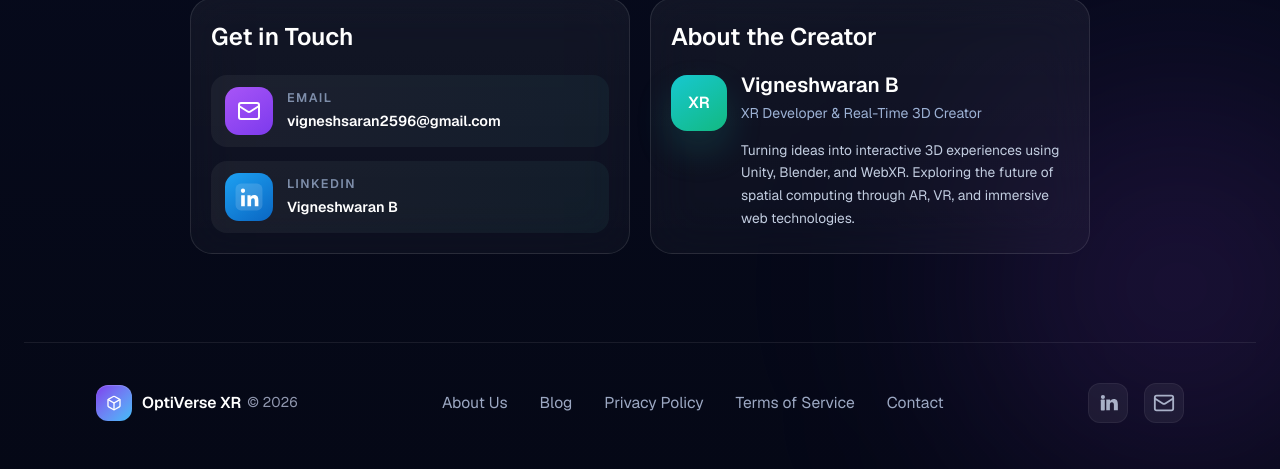
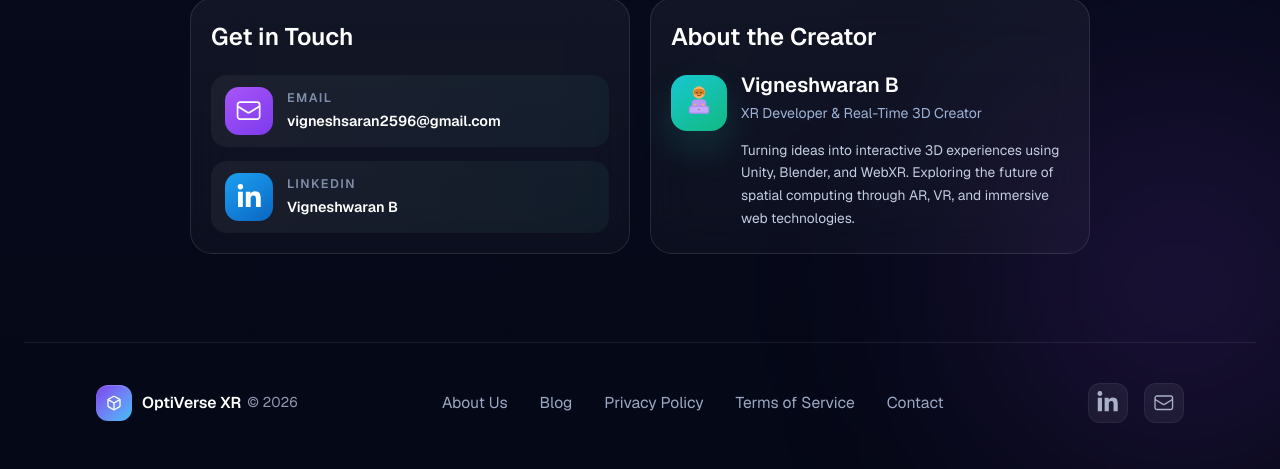
Before and after one commit to VigneshwaranECE/OptiVerse-XR, a Next.js app: page / in a window 1280 px wide. Shown: the part 1474-1943 px from the top of the page. Built offline with nearby package versions, Linux system fonts and the light colour scheme.

Commit message:
final clean state

```diff
--- a/app/page.tsx
+++ b/app/page.tsx
@@ -1,4 +1,6 @@
-import { Box, Mail, Zap } from "lucide-react";
+import { Box, Zap } from "lucide-react";
+import { FaLinkedinIn } from "react-icons/fa6";
+import { HiOutlineEnvelope } from "react-icons/hi2";
 
 type StatProps = {
   title: string;
@@ -143,14 +145,14 @@ export default function Home() {
             <h3 className="text-[1.5rem] font-semibold">Get in Touch</h3>
             <div className="mt-5 space-y-3.5">
               <ContactItem
-                icon={<Mail size={24} className="text-white" />}
+                icon={<HiOutlineEnvelope className="text-[1.7rem] text-white" />}
                 iconClassName="bg-[linear-gradient(145deg,#A855F7_0%,#7C3AED_100%)]"
                 label="EMAIL"
                 value="vigneshsaran2596@gmail.com"
                 href="mailto:vigneshsaran2596@gmail.com"
               />
               <ContactItem
-                icon={<LinkedInLogo />}
+                icon={<FaLinkedinIn className="text-[1.65rem] text-white" />}
                 iconClassName="bg-[linear-gradient(145deg,#1DA1F2_0%,#0A66C2_100%)]"
                 label="LINKEDIN"
                 value="Vigneshwaran B"
@@ -162,8 +164,8 @@ export default function Home() {
           <div className="rounded-[22px] border border-white/10 bg-[linear-gradient(180deg,rgba(255,255,255,0.05),rgba(255,255,255,0.03))] p-5 text-left backdrop-blur-xl">
             <h3 className="text-[1.5rem] font-semibold">About the Creator</h3>
             <div className="mt-5 flex items-start gap-3.5">
-              <div className="flex h-14 w-14 shrink-0 items-center justify-center rounded-[16px] bg-[linear-gradient(145deg,#17C8D1_0%,#12B981_100%)] text-[1rem] font-semibold shadow-[0_18px_36px_rgba(20,184,166,0.18)]">
-                <span aria-hidden="true">XR</span>
+              <div className="flex h-14 w-14 shrink-0 items-center justify-center rounded-[16px] bg-[linear-gradient(145deg,#17C8D1_0%,#12B981_100%)] shadow-[0_18px_36px_rgba(20,184,166,0.18)]">
+                <CreatorLogo />
               </div>
               <div>
                 <h4 className="text-[1.28rem] font-semibold leading-none">Vigneshwaran B</h4>
@@ -214,7 +216,7 @@ export default function Home() {
               aria-label="Email"
               className="flex h-10 w-10 items-center justify-center rounded-[12px] border border-white/6 bg-white/6 text-[#A9B1C8] transition hover:bg-white/10 hover:text-white"
             >
-              <Mail size={22} />
+              <HiOutlineEnvelope className="text-[1.35rem]" />
             </a>
           </div>
         </div>
@@ -374,27 +376,26 @@ function Card({ title, desc, titleClassName }: CardProps) {
   );
 }
 
-function LinkedInLogo() {
+function FooterLinkedIn() {
   return (
-    <svg width="38" height="38" viewBox="0 0 24 24" fill="none" aria-hidden="true">
-      <rect x="3.5" y="3.5" width="17" height="17" rx="3.5" fill="#FFFFFF" fillOpacity="0.14" />
-      <path
-        d="M8.2 9.4a1.35 1.35 0 1 0 0-2.7 1.35 1.35 0 0 0 0 2.7Zm-1.15 1.55h2.3v6.95h-2.3v-6.95Zm3.75 0h2.2v.95h.03c.3-.58 1.05-1.2 2.16-1.2 2.31 0 2.74 1.52 2.74 3.5v3.66h-2.29v-3.24c0-.77-.02-1.77-1.08-1.77-1.08 0-1.24.84-1.24 1.72v3.29h-2.3v-6.91Z"
-        fill="#FFFFFF"
-      />
-    </svg>
+    <FaLinkedinIn className="text-[1.45rem]" aria-hidden="true" />
   );
 }
 
-function FooterLinkedIn() {
+function CreatorLogo() {
   return (
-    <svg width="32" height="32" viewBox="0 0 24 24" fill="none" aria-hidden="true">
-      <circle cx="8.2" cy="7.5" r="1.55" fill="currentColor" />
-      <rect x="6.6" y="9.4" width="3" height="8.3" rx="0.55" fill="currentColor" />
-      <path
-        d="M10.7 9.3h2.85v1.18h.06c.4-.75 1.3-1.52 2.7-1.52 2.45 0 3.08 1.62 3.08 4.03v4.48h-2.97v-3.95c0-.94-.17-2.12-1.48-2.12-1.28 0-1.53 1-1.53 2.03v4.04h-2.71V9.3Z"
-        fill="currentColor"
-      />
+    <svg width="48" height="48" viewBox="0 0 64 64" fill="none" aria-hidden="true">
+      <circle cx="32" cy="18" r="8.2" fill="#F7B267" />
+      <path d="M24.7 17.1c1.1-5.2 13.5-5.9 14.7 0v3.4H24.7v-3.4Z" fill="#D57E1F" />
+      <circle cx="29.3" cy="18.2" r="0.95" fill="#1F2937" />
+      <circle cx="34.7" cy="18.2" r="0.95" fill="#1F2937" />
+      <path d="M29.8 21.4c1.1.8 3.3.8 4.4 0" stroke="#A54A14" strokeWidth="1.4" strokeLinecap="round" />
+      <path d="M27.4 27.4h9.2c2.8 0 5 2.2 5 5v4H22.4v-4c0-2.8 2.2-5 5-5Z" fill="#B794F4" />
+      <path d="M27.8 33.5 24.7 36" stroke="#F7B267" strokeWidth="1.8" strokeLinecap="round" />
+      <path d="M36.2 33.5 39.3 36" stroke="#F7B267" strokeWidth="1.8" strokeLinecap="round" />
+      <rect x="18.5" y="35.8" width="27" height="10.5" rx="2.6" fill="#B58AF5" />
+      <rect x="20.1" y="37.2" width="23.8" height="7.4" rx="1.7" fill="#C7A8FF" />
+      <circle cx="32" cy="40.8" r="0.9" fill="#5B4B7A" />
     </svg>
   );
 }
--- a/package.json
+++ b/package.json
@@ -12,7 +12,8 @@
     "lucide-react": "^0.577.0",
     "next": "16.2.1",
     "react": "19.2.4",
-    "react-dom": "19.2.4"
+    "react-dom": "19.2.4",
+    "react-icons": "^5.6.0"
   },
   "devDependencies": {
     "@tailwindcss/postcss": "^4",
```
Also changed, not shown: 1 other file (tests, documents, lock files or other folders).
